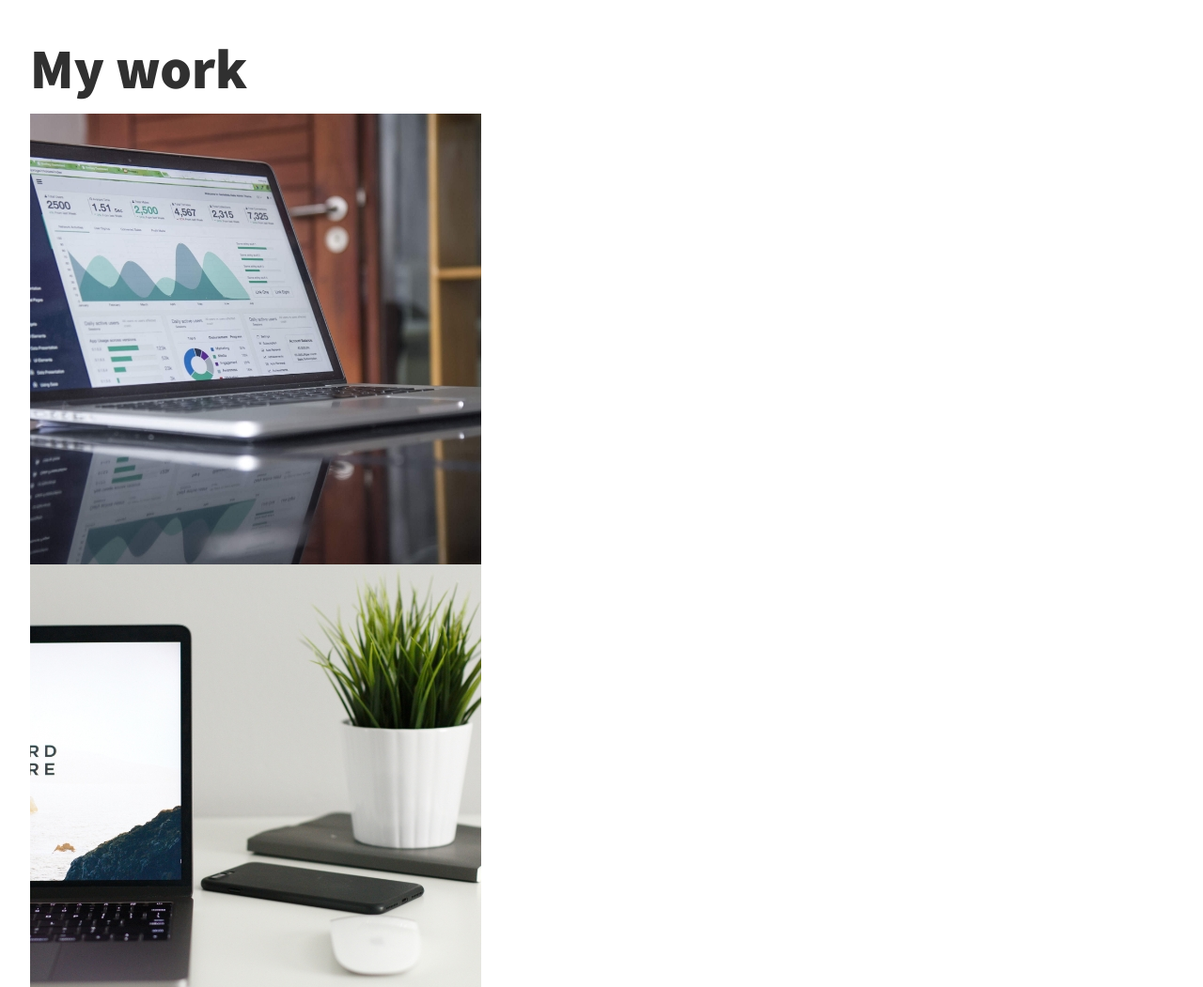
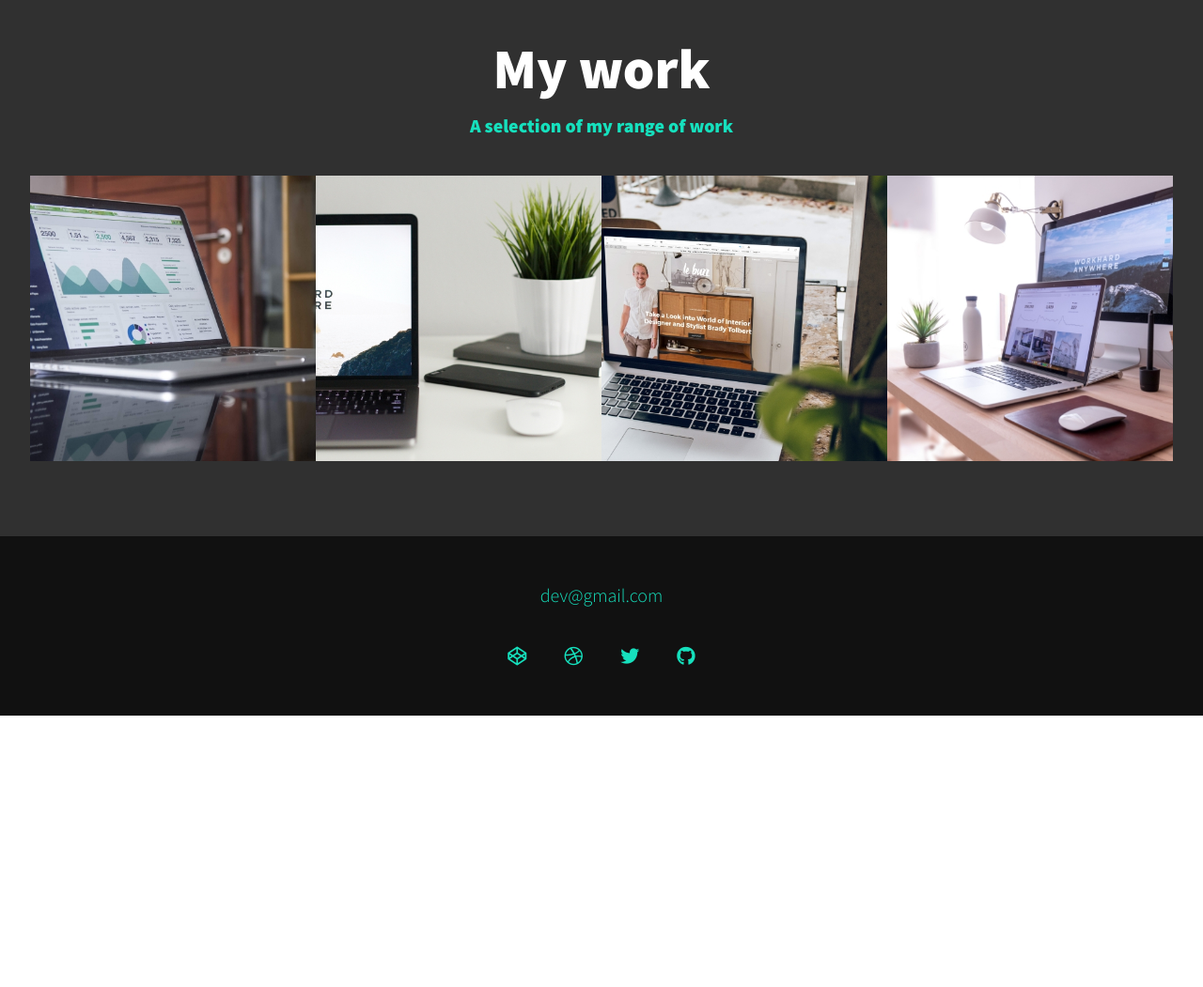
Before and after one commit to DanielJrPuente/PortfolioWeb, a website: page index.html in a window 1280 px wide. Shown: the part 1620-2671 px from the top of the page at 94% size. After the commit the page ends 2382 px from the top, so only its background shows below. Drawn offline with nearby package versions, Linux system fonts and the light colour scheme.

Commit message:
Styling portfolio and footer section and add icons with Font Awesome

```diff
--- a/index.html
+++ b/index.html
@@ -81,9 +81,9 @@
 
         <!--My work-->
 
-        <section class="my__work" id="work">
+        <section class="my-work" id="work">
             <h2 class="section__title">My work</h2>
-            <p class="section__subtitle"></p>
+            <p class="section__subtitle section__subtitle--work ">A selection of my range of work</p>
 
             <div class="portfolio">
                 <!--Portfolio Intem-->
@@ -111,14 +111,30 @@
 
         <!--Footer-->
 
-        <footer>
+        <footer class="footer">
             <!--Replace with your email address-->
             <a href="#" class="footer__link">dev@gmail.com</a>
             <ul class="social-list">
-                <li class="social-list__item"><a href="" class="social-list__link">a</a></li>
-                <li class="social-list__item"><a href="" class="social-list__link">b</a></li>
-                <li class="social-list__item"><a href="" class="social-list__link">c</a></li>
-                <li class="social-list__item"><a href="" class="social-list__link">d</a></li>
+                <li class="social-list__item">
+                    <a class="social-list__link" href="https://codepen.io">
+                        <i class="fab fa-codepen"></i>
+                    </a>
+                </li>
+                <li class="social-list__item">
+                    <a class="social-list__link" href="http://dribbble.com">
+                        <i class="fab fa-dribbble"></i>
+                    </a>
+                </li>
+                <li class="social-list__item">
+                    <a class="social-list__link" href="https://twitter.com">
+                        <i class="fab fa-twitter"></i>
+                    </a>
+                </li>
+                <li class="social-list__item">
+                    <a class="social-list__link" href="https://github.com">
+                        <i class="fab fa-github"></i>
+                    </a>
+                </li>
             </ul>
         </footer>
     </body>
--- a/src/scss/app.scss
+++ b/src/scss/app.scss
@@ -4,3 +4,5 @@
 @use 'home';
 @use 'myServices';
 @use 'aboutMe';
+@use 'portfolio';
+@use 'footer';
--- /dev/null
+++ b/src/scss/footer/_footer.scss
@@ -0,0 +1,44 @@
+@use 'variables' as v;
+
+.footer {
+    background: #111;
+    color: v.$clr-accent;
+    text-align: center;
+    padding: 2.5em 0;
+    font-size: v.$fs-h3;
+}
+
+
+.footer a {
+    color: inherit;
+    text-decoration: none;
+}
+
+.footer__link {
+    font-weight: var(v.$fw-bold);
+}
+
+.footer__link:hover,
+.social-list__link:hover {
+    opacity: .7;
+}
+
+.footer__link:hover {
+    text-decoration: underline;
+}
+
+.social-list {
+    list-style: none;
+    display: flex;
+    justify-content: center;
+    margin: 2em 0 0;
+    padding: 0;
+}
+
+.social-list__item {
+    margin: 0 .5em;
+}
+
+.social-list__link {
+    padding: .5em;
+}
--- /dev/null
+++ b/src/scss/footer/_index.scss
@@ -0,0 +1 @@
+@forward 'footer';
--- /dev/null
+++ b/src/scss/portfolio/_index.scss
@@ -0,0 +1 @@
+@forward 'portfolio';
--- /dev/null
+++ b/src/scss/portfolio/_portfolio.scss
@@ -0,0 +1,41 @@
+@use 'variables'  as v;
+
+.my-work {
+    background-color: v.$clr-dark;
+    color: v.$clr-light;
+    text-align: center;
+}
+
+.section__subtitle--work {
+    color: v.$clr-accent;
+    font-weight: v.$fw-bold;
+    margin-bottom: 2em;
+}
+
+.portfolio {
+    display: grid;
+    grid-template-columns: repeat(auto-fit, minmax(300px, 1fr));
+
+}
+
+.portfolio__item {
+    background: v.$clr-accent;
+    overflow: hidden;
+}
+
+.portfolio__img {
+    transition:
+        transform 750ms cubic-bezier(.5, 0, .5, 1),
+        opacity 250ms linear;
+}
+
+.portfolio__item:focus {
+    position: relative;
+    z-index: 2;
+}
+
+.portfolio__img:hover,
+.portfolio__item:focus .portfolio__img {
+    transform: scale(1.2);
+    opacity: .5;
+}
```
Also changed, not shown: build/css/app.css.
